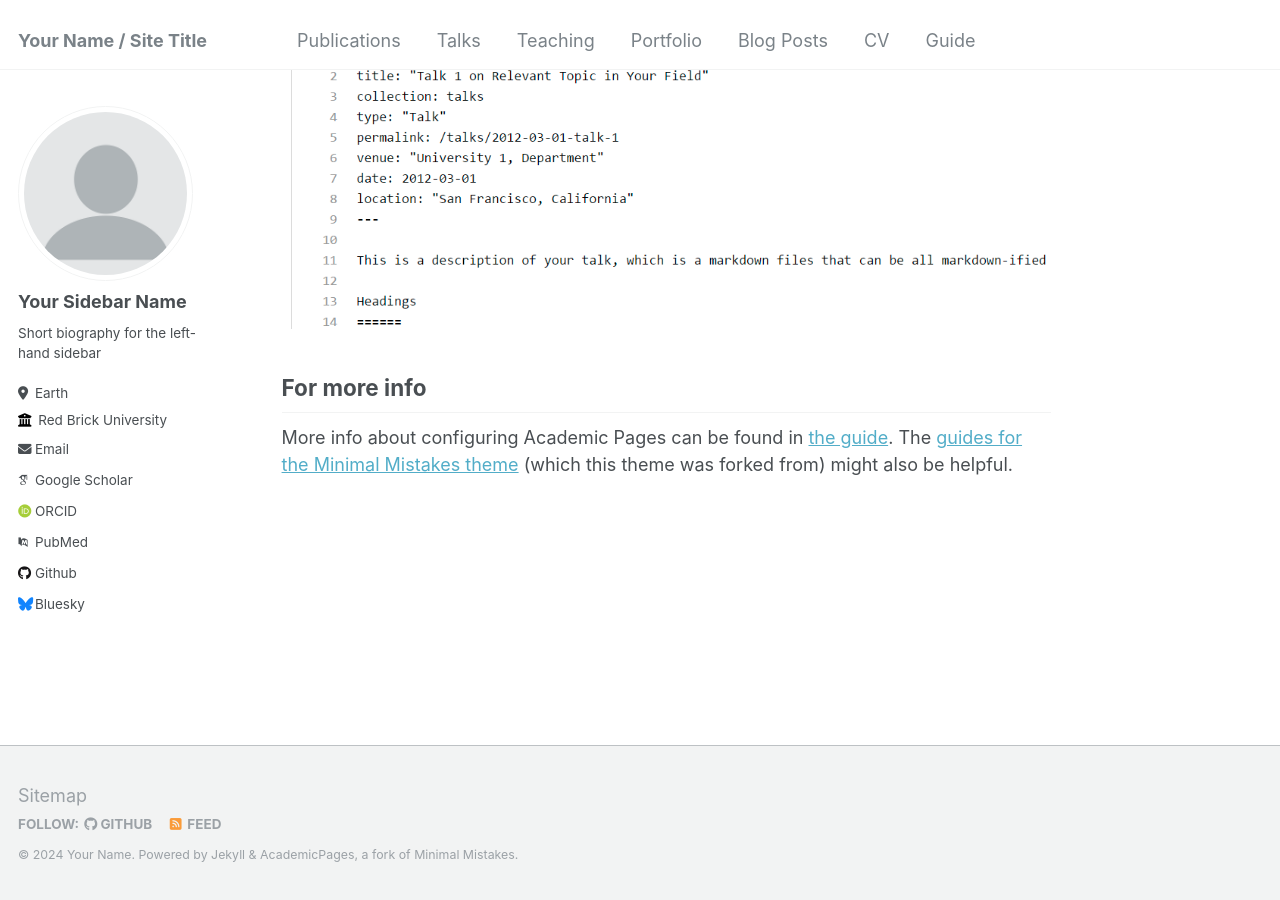
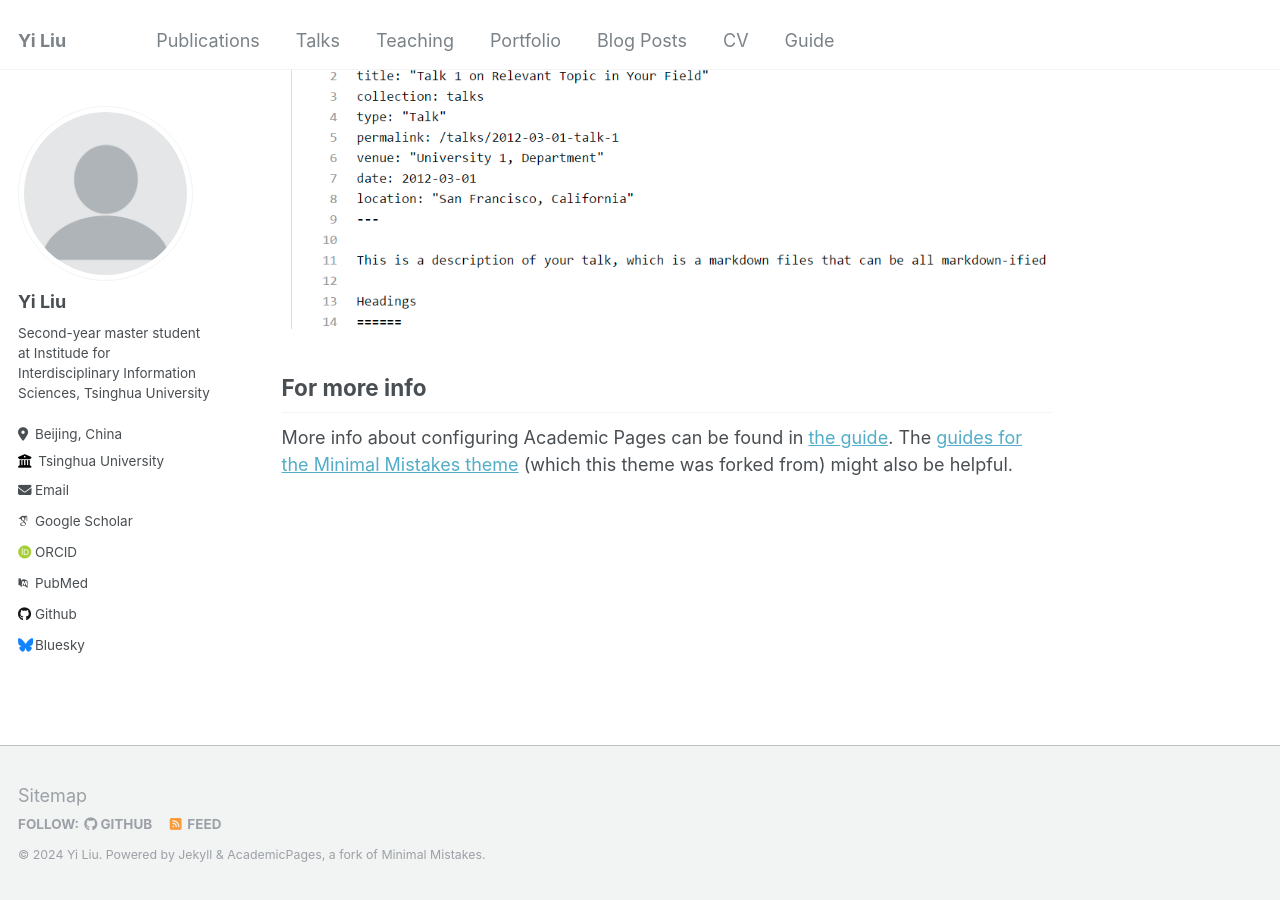
Before and after one commit to Leasy/yi_liu.github.io, a Jekyll site: the page built from _pages/about.md, in a window 1280 px wide and 900 px high, scrolled down 2660 px. Built offline with Jekyll 4.4.1, drawn with Linux system fonts in a browser that asks for light colours; some web fonts are replaced.

Commit message:
Update _config.yml

```diff
--- a/_config.yml
+++ b/_config.yml
@@ -8,9 +8,9 @@
 
 # Basic Site Settings
 locale                   : "en-US"
-title                    : "Your Name / Site Title"
+title                    : "Yi Liu"
 title_separator          : "-"
-name                     : &name "Your Name"
+name                     : &name "Yi Liu"
 description              : &description "personal description"
 url                      : https://academicpages.github.io # the base hostname & protocol for your site e.g. "https://mmistakes.github.io"
 baseurl                  : "" # the subpath of your site, e.g. "/blog"
@@ -22,13 +22,13 @@ repository               : "academicpages/academicpages.github.io"
 author:
   # Biographic information
   avatar           : "profile.png"
-  name             : "Your Sidebar Name"
+  name             : "Yi Liu"
   pronouns         : # example: "she/her"
-  bio              : "Short biography for the left-hand sidebar"
-  location         : "Earth"
-  employer         : "Red Brick University"
+  bio              : "Second-year master student at Institude for Interdisciplinary Information Sciences, Tsinghua University"
+  location         : "Beijing, China"
+  employer         : "Tsinghua University"
   uri              : # URL
-  email            : "none@example.org"
+  email            : "liu-yi22@mails.tsinghua.edu.cn"
 
   # Academic websites
   arxiv            : # URL - Update with the correct link to your profile
```
